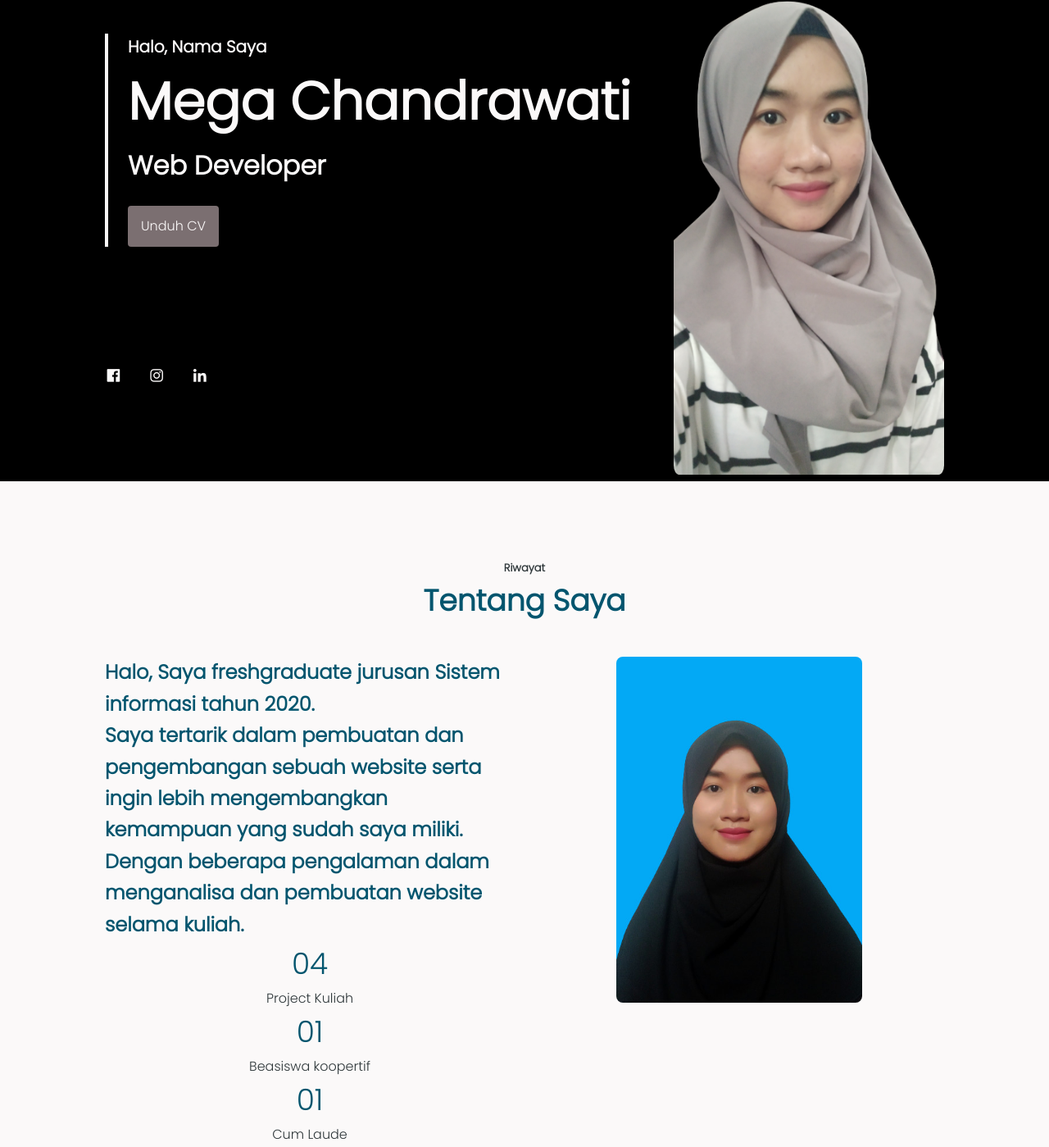
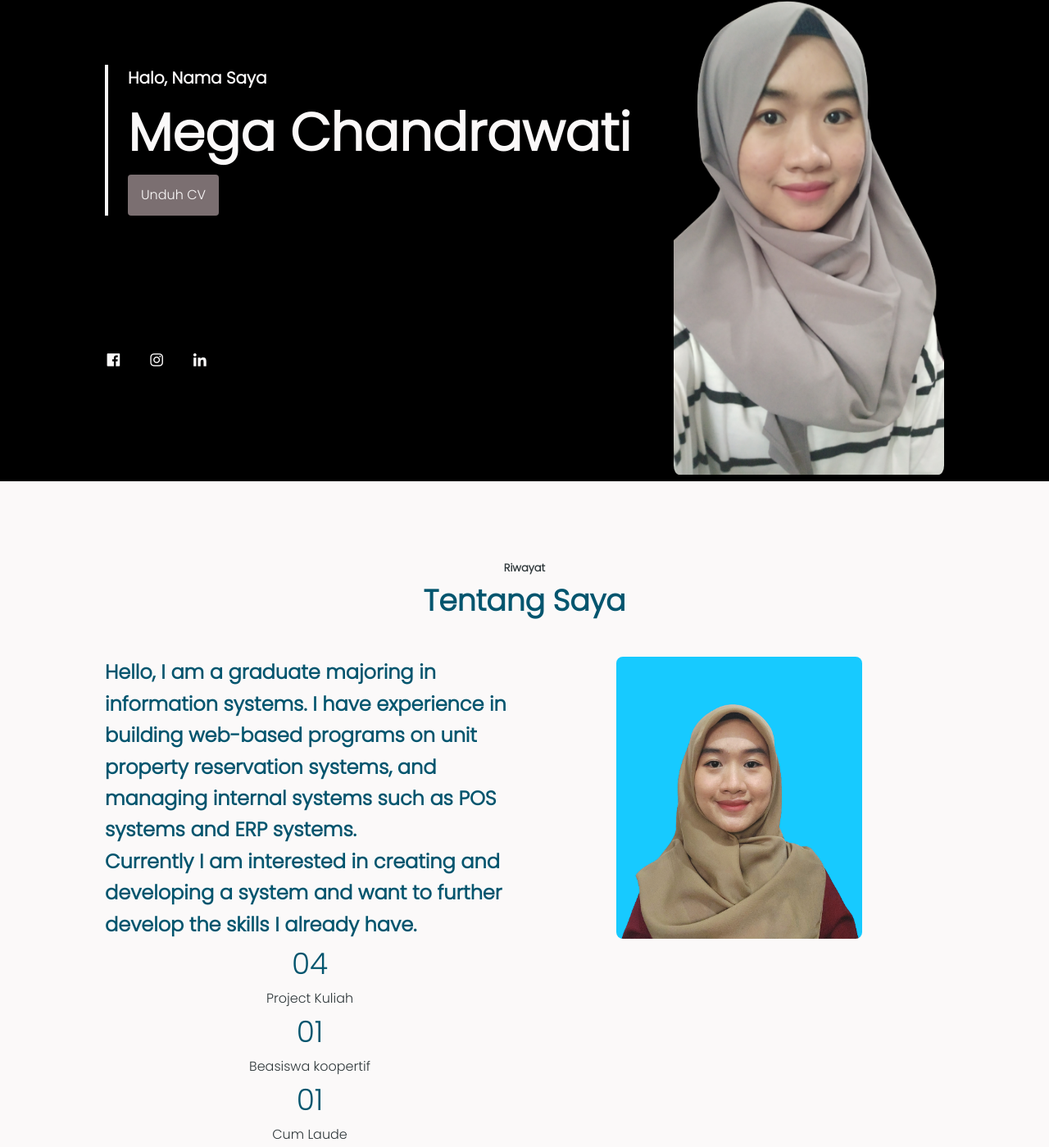
Before and after one commit to megachandraw/megachandraw.github.io, a plain HTML site: page index.html in a window 1280 px wide. Shown: the part 213-1612 px from the top of the page at 82% size. Drawn offline with nearby package versions, Linux system fonts and the light colour scheme.

Commit message:
update photo

```diff
--- a/index.html
+++ b/index.html
@@ -43,7 +43,7 @@
                 <div class="home__data">
                     <span class="home__greeting">Halo, Nama Saya</span>
                     <h1 class="home__name">Mega Chandrawati</h1>
-                    <span class="home__profession">Web Developer</span>
+                    <!-- <span class="home__profession">Web Developer</span>q -->
                     <a download="" href="assets/pdf/CV - Mega Chandrawati.pdf" class="button button-light home__button">Unduh CV</a>
                 </div>
                 <div class="home__social">
@@ -63,7 +63,7 @@
 
             <div class="about__container bd-grid">
                 <div class="about__data">
-                <p class="about__description"><span>Halo, Saya freshgraduate jurusan Sistem informasi tahun 2020.<br> Saya tertarik dalam pembuatan dan pengembangan sebuah website serta ingin lebih mengembangkan kemampuan yang sudah saya miliki. Dengan beberapa pengalaman dalam menganalisa dan pembuatan website selama kuliah.</p>
+                <p class="about__description"><span>Hello, I am a graduate majoring in information systems. I have experience in building web-based programs on unit property reservation systems, and managing internal systems such as POS systems and ERP systems. <br> Currently I am interested in creating and developing a system and want to further develop the skills I already have.</p>
                 <div>
                     <span class="about__number">04</span>
                     <span class="about__achievement">Project Kuliah</span>
@@ -77,7 +77,7 @@
                         <span class="about__achievement">Cum Laude</span>
                 </div>
             </div>
-            <img src="assets/img/foto cv1-edit.jpg" alt="" class="about__img">
+            <img src="assets/img/photo.png" alt="" class="about__img">
         </div>
         </section>
         <!-- QUALIFICATION -->
```
Also changed, not shown: assets/img/photo.png (added).
